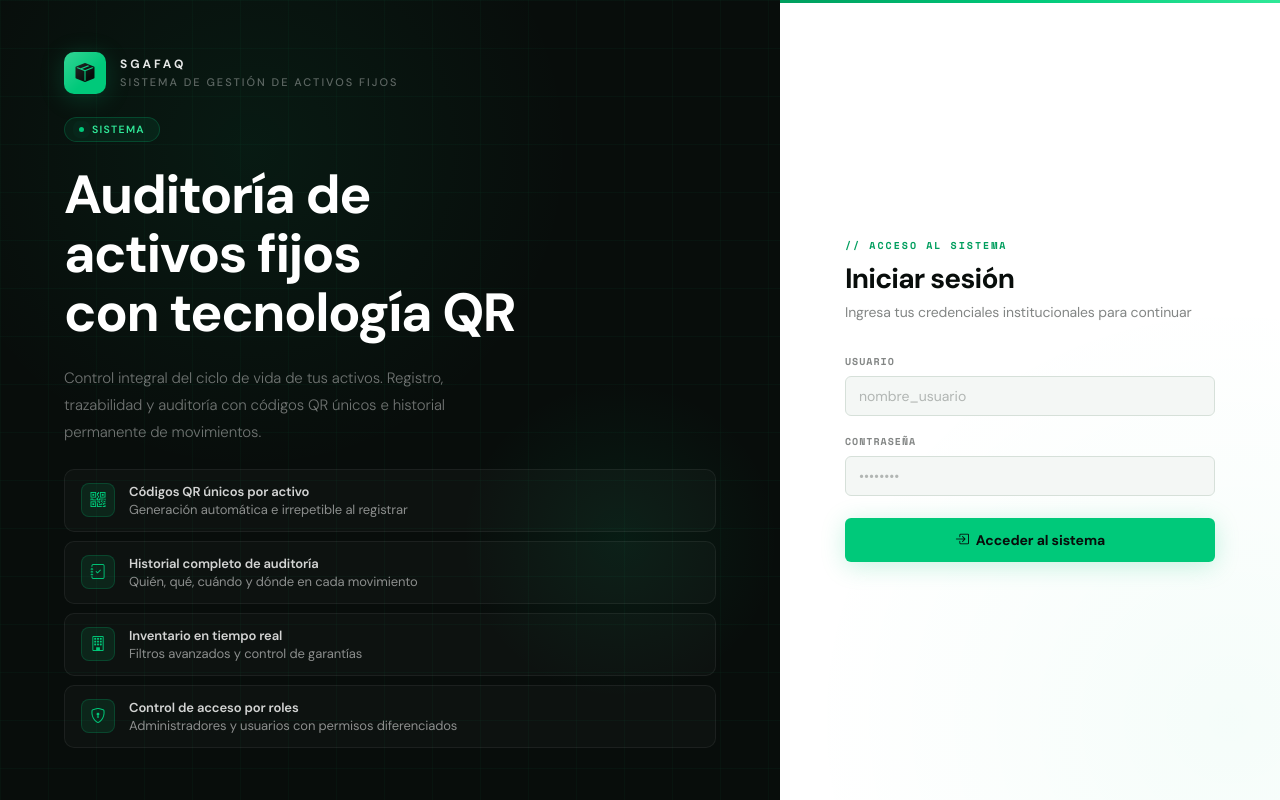
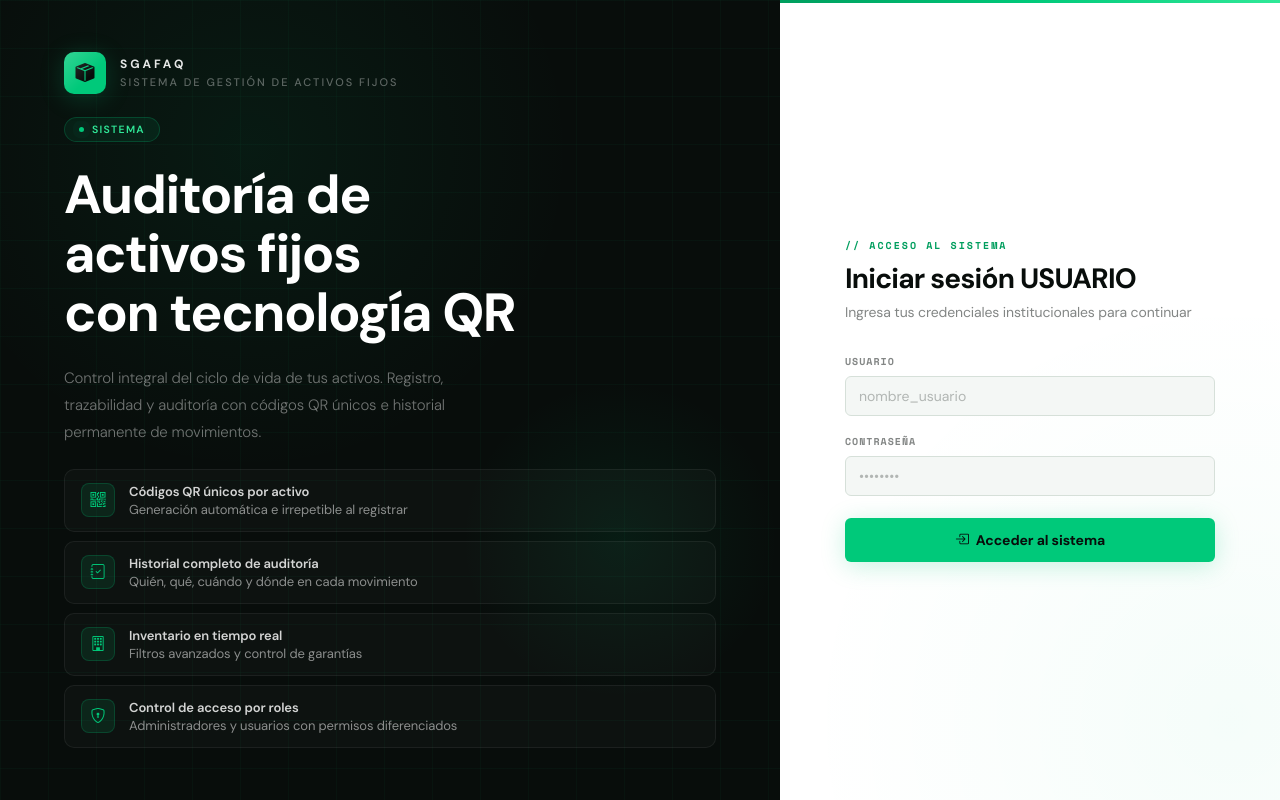
Before and after one commit to AnitaACD/PI, a Flask app: page / in a window 1280 px wide. Run offline with Flask 3, Linux system fonts and the light colour scheme.

Commit message:
test login

```diff
--- a/SistemaGestion_2/templates/login.html
+++ b/SistemaGestion_2/templates/login.html
@@ -71,7 +71,7 @@
   <div class="login-right">
     <div class="login-form-wrap">
       <div class="lf-eyebrow">// acceso al sistema</div>
-      <div class="lf-title">Iniciar sesión</div>
+      <div class="lf-title">Iniciar sesión USUARIO</div>
       <div class="lf-sub">Ingresa tus credenciales institucionales para continuar</div>
 
       <!-- ALERTA DE ERROR CON FLASH MESSAGES -->
```
